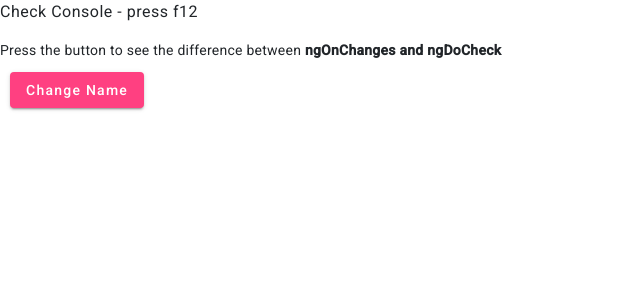
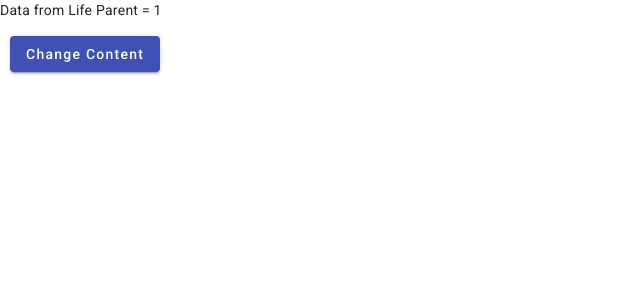
Before and after one commit to gautamchauhan1/learning-lifecycle-hooks, an Angular app: page / in a window 1280 px wide. Shown: the top 300 px of the page, without its empty margins (0-640 px from the left). Built offline with nearby package versions, Linux system fonts and the light colour scheme.

Commit message:
feat: implemented ngAfterContentInit and ngAfterContentChecked

```diff
--- a/src/app/app.module.ts
+++ b/src/app/app.module.ts
@@ -8,13 +8,15 @@ import { LifeChildComponent } from './life-child/life-child.component';
 import { FormsModule, ReactiveFormsModule } from '@angular/forms';
 import { BrowserAnimationsModule } from '@angular/platform-browser/animations';
 import { MatButtonModule } from '@angular/material/button';
+import { Child2Component } from './child2/child2.component';
 
 
 @NgModule({
   declarations: [
     AppComponent,
     LifeParentComponent,
-    LifeChildComponent
+    LifeChildComponent,
+    Child2Component
   ],
   imports: [
     BrowserModule,
--- /dev/null
+++ b/src/app/child2/child2.component.html
@@ -0,0 +1 @@
+<p> Data from Life Parent = {{child2Data}}</p>
--- a/src/app/life-child/life-child.component.html
+++ b/src/app/life-child/life-child.component.html
@@ -1,4 +1,2 @@
 
-<h4>Check Console - press f12 </h4>
-
-<p>Press the button to see the difference between <strong>ngOnChanges and ngDoCheck</strong></p>
+<ng-content></ng-content>
--- a/src/app/life-child/life-child.component.ts
+++ b/src/app/life-child/life-child.component.ts
@@ -1,33 +1,43 @@
-import { Component, DoCheck, Input, OnChanges, OnInit, SimpleChanges } from '@angular/core';
+import { AfterContentChecked, AfterContentInit, Component, ContentChild, DoCheck, Input, OnChanges, OnInit, SimpleChanges } from '@angular/core';
+import { Child2Component } from '../child2/child2.component';
 
 @Component({
   selector: 'app-life-child',
   templateUrl: './life-child.component.html',
   styleUrls: ['./life-child.component.scss']
 })
-export class LifeChildComponent implements OnChanges, OnInit, DoCheck {
+export class LifeChildComponent implements OnChanges, OnInit, DoCheck, AfterContentInit, AfterContentChecked {
 
-  @Input() data: any;
+  @Input() data:any;
+
+  @ContentChild(Child2Component) child !: Child2Component;
 
   constructor(){
   }
 
+  ngAfterContentInit(): void {
+    console.log('Content Init =', this.data);
+    console.log('data from child2',this.child.child2Data);
+
+  }
+
+  ngAfterContentChecked(): void {
+    console.log('Content Checked =', this.data);
+    console.log('data from child2', this.child.child2Data);
+  }
+
   ngOnChanges(changes: SimpleChanges): void {
-    console.log('ngOnChanges data: ', this.data.name);
-    console.log(changes);
-
+    console.log('ngOnChanges =',this.data);
 
   }
 
   ngDoCheck(): void {
-    console.log('doCheck hooks data: ',this.data.name);
+
   }
 
 
   ngOnInit(): void {
+  console.log('ngOnInit =', this.data);
   }
 
-
-
-
 }
--- a/src/app/life-parent/life-parent.component.html
+++ b/src/app/life-parent/life-parent.component.html
@@ -1,4 +1,7 @@
 
-<app-life-child [data]="obj"></app-life-child>
+<app-life-child [data]="projectedText">
+    <app-child2 [child2Data]="count"></app-child2>
 
-<button (click)="updateName()" mat-button mat-raised-button color="accent">Change Name</button>
+    <h2>{{projectedText}}</h2>
+    <button (click)="changeContent()" mat-button color="primary" mat-raised-button>Change Content</button>
+</app-life-child>
--- a/src/app/life-parent/life-parent.component.ts
+++ b/src/app/life-parent/life-parent.component.ts
@@ -1,4 +1,4 @@
-import { Component } from '@angular/core';
+import { Component, ContentChild } from '@angular/core';
 
 @Component({
   selector: 'app-life-parent',
@@ -9,14 +9,14 @@ export class LifeParentComponent {
 
   constructor(){}
 
+  projectedText = '';
+  count: number =1;
 
-  obj= {name: 'old Name'};
-
-  updateName(){
-
-    this.obj.name= 'new Name'; // object reference (address) is same.
-
-    // this.obj= {name: 'new Name'}; // object reference is changed.
+  changeContent(){
+    this.projectedText = ('Content has been Changed =' + this.count++);
   }
 
+
+
+
 }
```
Also changed, not shown: src/app/child2/child2.component.ts (added, +13 -0 lines), src/app/child2/child2.component.scss (added), 1 other file (tests, documents, lock files or other folders).
